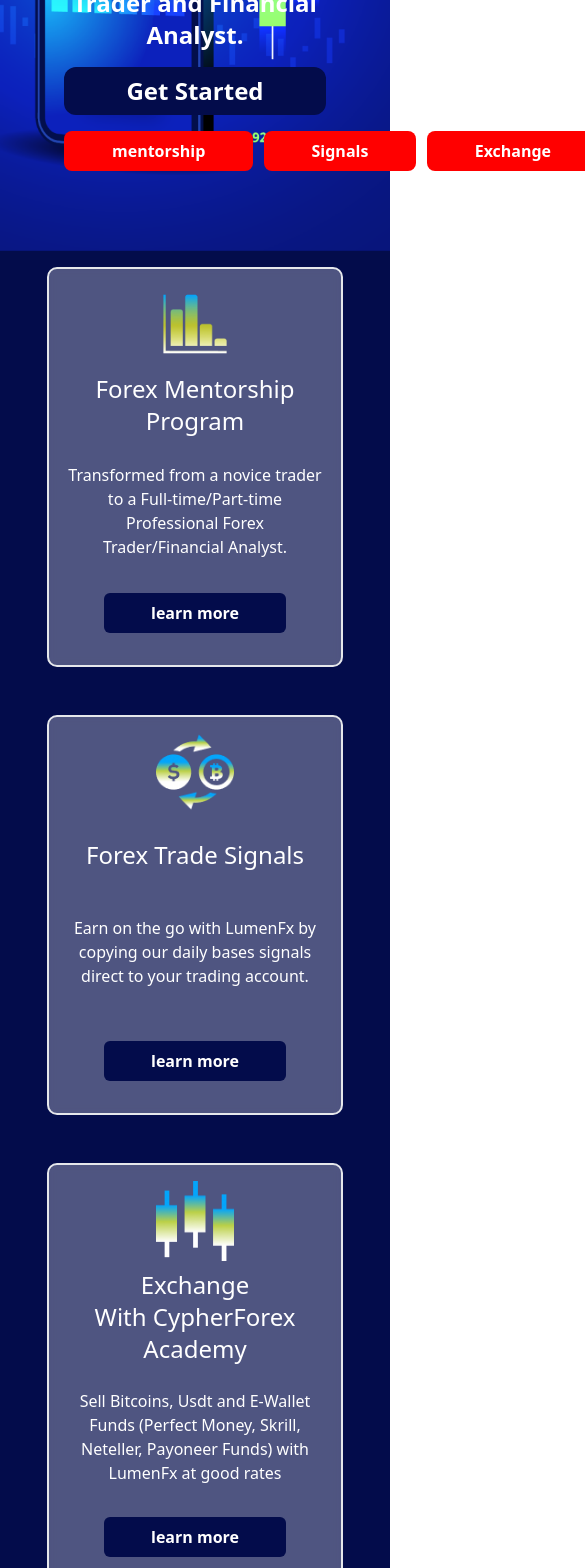
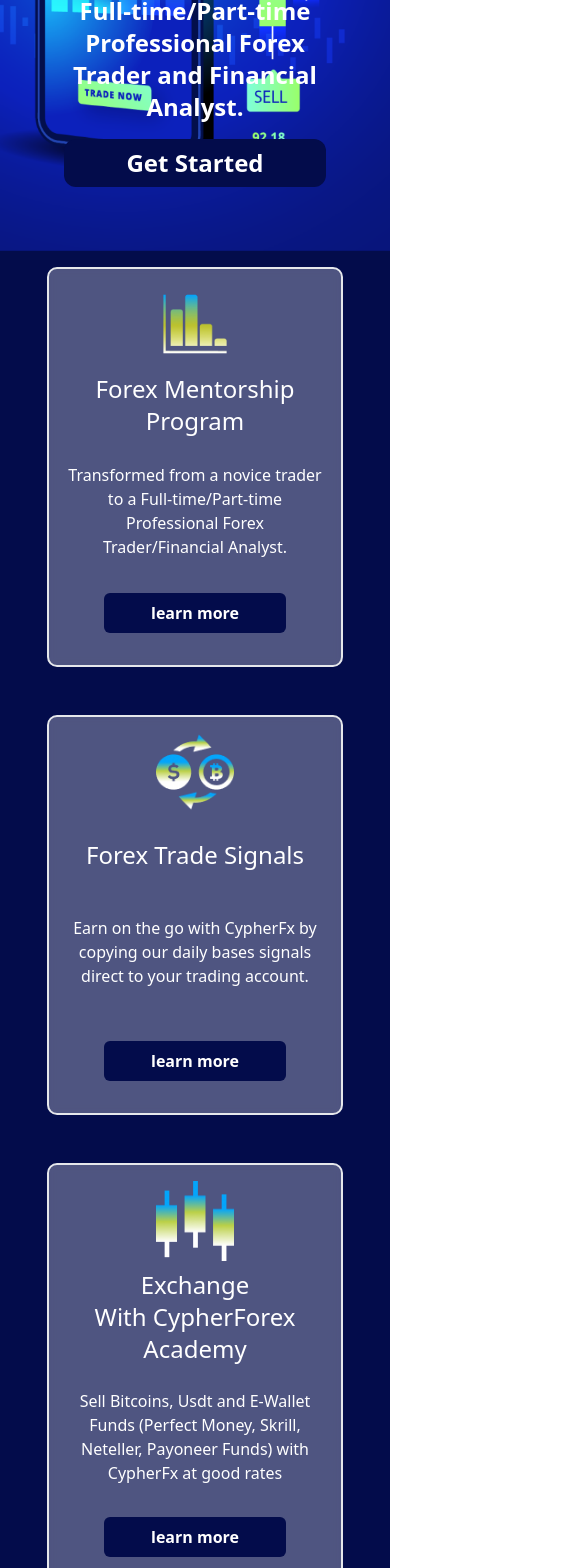
Before and after one commit to Nanocodes-Programming/forex-bang-frontend, a React (Create React App) app: page / in a window 390 px wide. Shown: the part 340-1908 px from the top of the page, 585 px wide, since content can reach past the window. Built offline with nearby package versions, Linux system fonts and the light colour scheme.

Commit message:
button updated

```diff
--- a/src/components/Download.jsx
+++ b/src/components/Download.jsx
@@ -1,7 +1,7 @@
 import apple from '../assets/img/appstore.png'
 import android from '../assets/img/google play.png'
 import Cypher from '../assets/img/Cypherphone.png'
-import lumen2 from '../assets/img/Cypherphone2.png'
+import Cypher2 from '../assets/img/Cypherphone2.png'
 
 const Download = () => {
   return (
@@ -12,7 +12,7 @@
             <p>Never miss a trade again as you recieve HIGHLY accurate trading signals directly to your phone with the ForexAMG app. Traders are also able to enjoy more features and keep up to date to the latest using the app. Available for iPhone® and Android™</p>
             <div className='flex items-center gap-[2%] my-[2rem] flex-col md:flex-row'><img src={android} alt="" className='h-[60px] cursor-pointer mt-[0.5rem] ' /> <img src={apple} alt="" className='h-[60px] cursor-pointer mt-[0.5rem] block'/></div>
         </aside>
-        <aside className='md:block hidden'><img src={lumen2} alt="" /></aside>
+        <aside className='md:block hidden'><img src={Cypher2} alt="" /></aside>
     </div>
   )
 }
--- a/src/components/FooterContact.jsx
+++ b/src/components/FooterContact.jsx
@@ -12,7 +12,7 @@
           <span className="mx-2">
             <BiEnvelope />
           </span>{" "}
-          support@lumenforex.com
+          support@Cypherforex.com
         </li>
         <li className="flex items-center my-3">
           <span className="mx-2">
--- a/src/components/Services.jsx
+++ b/src/components/Services.jsx
@@ -12,13 +12,13 @@
   {
     title: "Forex Trade Signals",
     descrition:
-      "Earn on the go with LumenFx by copying our daily bases signals direct to your trading account.",
+      "Earn on the go with CypherFx by copying our daily bases signals direct to your trading account.",
     image: dollar,
   },
   {
     title: "Exchange With CypherForex Academy",
     descrition:
-      "Sell Bitcoins, Usdt and E-Wallet Funds (Perfect Money,  Skrill, Neteller,  Payoneer Funds) with LumenFx at good rates",
+      "Sell Bitcoins, Usdt and E-Wallet Funds (Perfect Money,  Skrill, Neteller,  Payoneer Funds) with CypherFx at good rates",
     image: group,
   },
 ];
--- a/src/pages/About.jsx
+++ b/src/pages/About.jsx
@@ -13,7 +13,7 @@
             <p className="text-2xl text-white   my-4">
               Exclusive Mentorship Program Get the best One-on-One Private
               Training you could ever imagine both online and offline with
-              LumenFx Expert Team.
+              CypherFx Expert Team.
             </p>
           </div>
         </Wrapper>
--- a/src/pages/Exchanges.jsx
+++ b/src/pages/Exchanges.jsx
@@ -21,7 +21,7 @@
         <Card
           price="100"
           lists={[
-            "Sell Bitcoins, Usdt and E-Wallet Funds (Perfect Money,  Skrill, Neteller,  Payoneer Funds) with LumenFx at good rates",
+            "Sell Bitcoins, Usdt and E-Wallet Funds (Perfect Money,  Skrill, Neteller,  Payoneer Funds) with CypherFx at good rates",
 
             "» Good Rate",
             "» Fast and Secured",
--- a/src/pages/Home.jsx
+++ b/src/pages/Home.jsx
@@ -22,7 +22,7 @@
             <button className="py-[0.5rem] px-[2rem] md:w-[80%] w-full rounded-xl text-2xl text-white font-bold bg-[#030C4B] hover:bg-[#2ECBF1] hover:text-[#030C4B]">
               Get Started
             </button>
-            <aside className="flex gap-[2%] my-[1rem]">
+            <aside className="md:flex gap-[2%] my-[1rem] hidden">
               <button className='py-[0.5rem]  rounded-lg px-[3rem] bg-[red] text-white font-bold' > mentorship</button>
               <button className='py-[0.5rem] rounded-lg  px-[3rem] bg-[red] text-white font-bold' > Signals</button>
               <button className='py-[0.5rem] rounded-lg  px-[3rem] bg-[red] text-white font-bold' > Exchange</button>
--- a/src/pages/Mentor.jsx
+++ b/src/pages/Mentor.jsx
@@ -13,7 +13,7 @@
           <h1 className="text-4xl font-bold text-white">Mentorship Program</h1>
           <p className="text-2xl text-white   my-4">
             Exclusive Mentorship Program Get the best One-on-One Private
-            Training you could ever imagine both online and offline with LumenFx
+            Training you could ever imagine both online and offline with CypherFx
             Expert Team.
           </p>
         </div>
@@ -30,8 +30,8 @@
             " » One month Exclusive Training",
             " » Free Signals",
             "» EAYL bonus",
-            "» Real live Charting with LumenFx",
-            "» Lumen's Exclusive Course",
+            "» Real live Charting with CypherFx",
+            "» Cypher's Exclusive Course",
             " » Online/Pro Mentorship Sessions",
             " » Mastery Certificate award",
           ]}
--- a/src/pages/Signal.jsx
+++ b/src/pages/Signal.jsx
@@ -12,7 +12,7 @@
           <img src={signal} alt="" />
           <h1 className="text-4xl font-bold text-white">Forex Trade Signals</h1>
           <p className="text-2xl text-white   my-4">
-            Earn on the go with LumenFx by copying our daily bases signals
+            Earn on the go with CypherFx by copying our daily bases signals
             direct to your trading account
           </p>
         </div>
```
